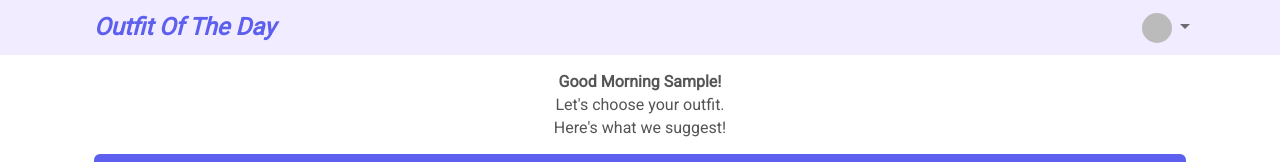
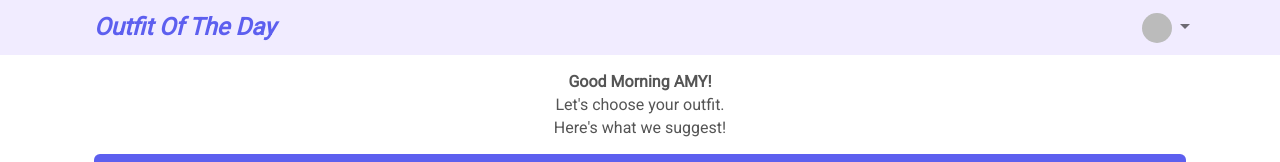
Before and after one commit to 394-w23/OutfitOfTheDay, a React (Vite) app: page / in a window 1280 px wide. Shown: the top 162 px of the page. Built offline with nearby package versions, Linux system fonts and the light colour scheme; no server answers; the database is empty; sample sign-in values are in the browser's storage.

Commit message:
Mocking user to auto redirect from login screen

```diff
--- a/src/pages/Home.jsx
+++ b/src/pages/Home.jsx
@@ -4,17 +4,25 @@ import Container from "react-bootstrap/Container";
 import Form from "react-bootstrap/Form";
 import Button from "react-bootstrap/Button";
 import { AiOutlineHeart } from "react-icons/ai";
-import { useDbData } from "../utils/firebase";
+import { useDbData, useDbUpdate } from "../utils/firebase";
 import { useProfile } from "../utils/userProfile";
+import { v4 as uuidv4 } from "uuid";
 
 const Home = () => {
-  const [user] = useProfile();
+  const user = new Map(Object.entries({
+    displayName: "AMY",
+    phone: "779797329",
+    address: "474 Mercer Drive",
+    uid: "123",
+    email: "userAuth.email",
+}));
 
   const [tops] = useDbData("/tops");
   const [bottoms] = useDbData("/bottoms");
   const [shoes] = useDbData("/shoes");
   const [dresses] = useDbData("/dress");
   const [jackets] = useDbData("/jacket");
+  const [updateData] = useDbUpdate("/");
 
   const [dress, setDress] = useState(false);
   const [jacket, setJacket] = useState(false);
@@ -63,9 +71,7 @@ const Home = () => {
       shoes: shoes[selectedShoes],
     };
 
-    // setError("");
     updateData({ ["/favourites/" + uid]: favourites });
-    console.log("works");
   };
 
   if (!user) return <h5 className="text-muted">Loading user profile...</h5>;
@@ -87,7 +93,7 @@ const Home = () => {
         onClick={() => handleJacket()}
     /> */}
       <Container className="home-header-container">
-        <span>Good Morning {user.displayName.split(" ")[0]}!</span> <br />
+        <span>Good Morning {user.get('displayName').split(" ")[0]}!</span> <br />
         Let's choose your outfit. <br />
         Here's what we suggest!
       </Container>
```
